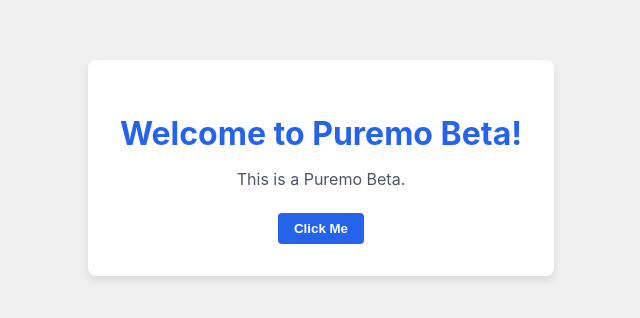
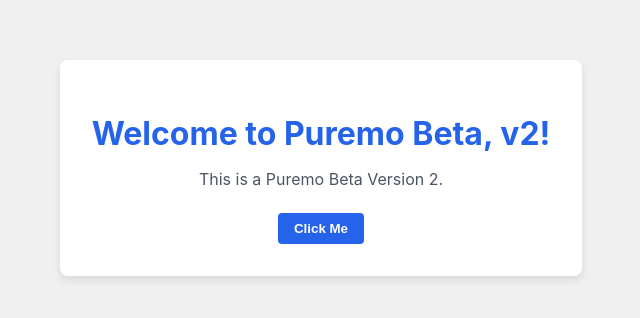
Before and after one commit to royal-cascade-ventures/puremo, a React (Create React App) app: page / in a window 1280 px wide. Shown: the part 232-550 px from the top of the page, without its empty margins (319-959 px from the left). Built offline with nearby package versions, Linux system fonts and the light colour scheme.

Commit message:
test on beta

```diff
--- a/src/App.jsx
+++ b/src/App.jsx
@@ -5,8 +5,8 @@ function App() {
   return (
     <div className="app-container">
       <div className="card">
-      <h1>Welcome to Puremo Beta!</h1>
-      <p>This is a Puremo Beta.</p>
+      <h1>Welcome to Puremo Beta, v2!</h1>
+      <p>This is a Puremo Beta Version 2.</p>
         <button type="button" onClick={() => console.log('Button clicked!')}>
           Click Me
         </button>
```
